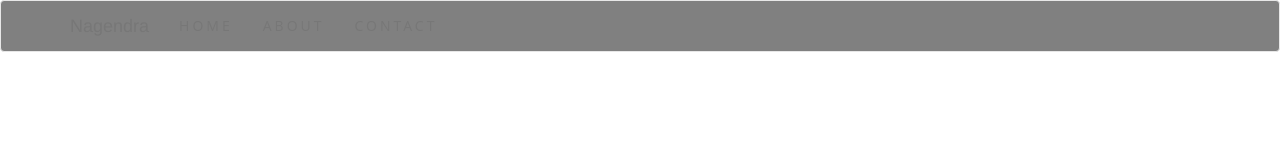
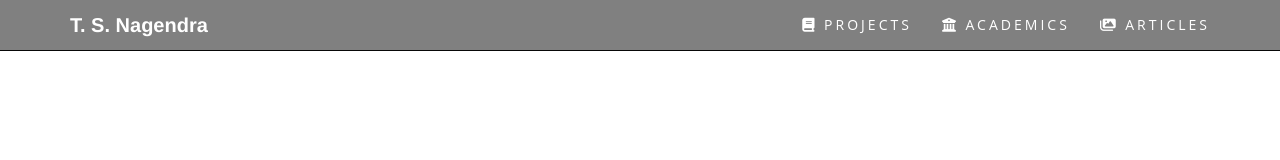
Before and after one commit to Tanu-N-Prabhu/Nagendra, a plain HTML site: page navBar.html in a window 1280 px wide. Drawn offline with nearby package versions, Linux system fonts and the light colour scheme; a web font is replaced by a local one.

Commit message:
Update navBar.html

```diff
--- a/navBar.html
+++ b/navBar.html
@@ -4,46 +4,51 @@
 
   <meta charset="UTF-8">
   <title>Nagendra's Portfolio</title>
+    <meta charset="utf-8">
+    <meta name="viewport" content="width=device-width, initial-scale=1">
+    <link rel="stylesheet" href="https://maxcdn.bootstrapcdn.com/bootstrap/3.4.0/css/bootstrap.min.css">
+    <script src="https://ajax.googleapis.com/ajax/libs/jquery/3.4.1/jquery.min.js"></script>
+    <script src="https://maxcdn.bootstrapcdn.com/bootstrap/3.4.0/js/bootstrap.min.js"></script>
+    <link href='https://fonts.googleapis.com/css?family=Allan' rel='stylesheet'>
+    <script src="https://kit.fontawesome.com/91e547386c.js" crossorigin= "anonymous"></script>
   <link rel="stylesheet" href="indexStyle.css">
+    </head>
 <body>
 
-  <!-- Fixed navbar -->
-  <nav class="navbar navbar-default">
+    <div class="container red topBotomBordersOut">
+
+        <!-- Navigation bar code -->
+        <header class="navbar navbar-inverse navbar-fixed-top bs-docs-nav" role="banner">
             <div class="container">
+              <!-- This is for the 3 horizontal lines for responsive -->
               <div class="navbar-header">
-        <button type="button" class="navbar-toggle collapsed" data-toggle="collapse" data-target="#navbar" aria-expanded="false" aria-controls="navbar">
+                <button class="navbar-toggle" type="button" data-toggle="collapse" data-target=".bs-navbar-collapse">
                   <span class="sr-only">Toggle navigation</span>
                   <span class="icon-bar"></span>
                   <span class="icon-bar"></span>
                   <span class="icon-bar"></span>
                 </button>
-          <a class="navbar-brand" href="#">Nagendra</a>
+                <a href="TNP.html" class="navbar-brand" >T. S. Nagendra</a>
               </div>
-      <div id="navbar" class="collapse navbar-collapse">
-        <ul class="nav navbar-nav">
-          <li><a href="#">Home</a></li>
-          <li><a href="#about">About</a></li>
-          <li><a href="#contact">Contact</a></li>
 
-          <!--
-          <li class="dropdown">
-            <a href="#" class="dropdown-toggle" data-toggle="dropdown" role="button" aria-haspopup="true" aria-expanded="false">Dropdown <span class="caret"></span></a>
-            <ul class="dropdown-menu">
-              <li><a href="#">Action</a></li>
-              <li><a href="#">Another action</a></li>
-              <li><a href="#">Something else here</a></li>
-              <li role="separator" class="divider"></li>
-              <li class="dropdown-header">Nav header</li>
-              <li><a href="#">Separated link</a></li>
-              <li><a href="#">One more separated link</a></li>
+              <!-- Navigation bar options code -->
+              <nav class="collapse navbar-collapse bs-navbar-collapse" role="navigation">
+                <ul class="nav navbar-nav navbar-right">
+                    <li>
+                    <a href="publications.html"><i class="fas">&#xf02d;</i> Projects</a>
+                    <li>
+                    <a href = "myWebsite.io-master/academics.html"><i class="fas">&#xf19c;</i> Academics</a>
+                    </li>
+                    <li>
+                    <a href="photo_gallery.html"><i class="fas">&#xf302;</i> Articles</a>
+                    </li>
+
                 </ul>
-          </li>
-        -->
-        </ul>
+              </nav>
             </div>
-      <!--/.nav-collapse -->
+        </header>
     </div>
-  </nav>
+
 
     </body>
 </html>
```
Lines whose indentation alone changed are shown as unchanged.
